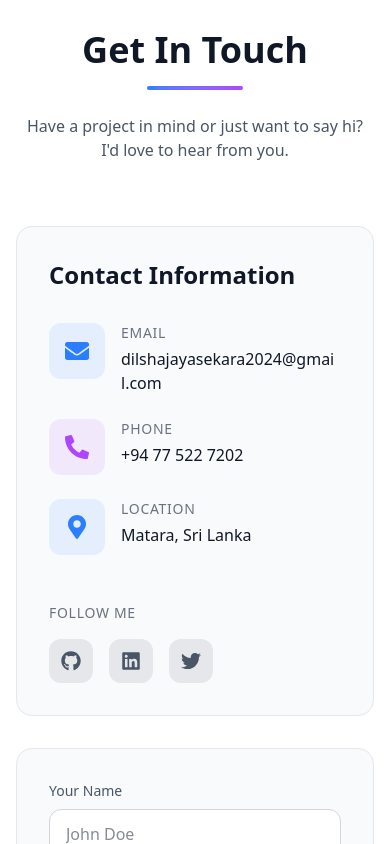
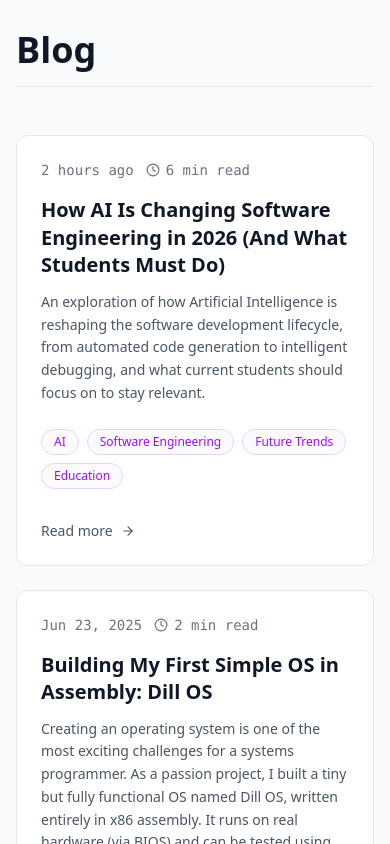
Before and after one commit to Dilsha0412/Myportfolio, a React (Vite) app: page / in a window 390 px wide. Shown: the part 5460-6304 px from the top of the page. Built offline with nearby package versions, Linux system fonts and the light colour scheme.

Commit message:
add blog.jsx for article listing

```diff
--- a/src/App.jsx
+++ b/src/App.jsx
@@ -4,6 +4,7 @@ import Hero from './components/Hero';
 import About from './components/About';
 import Skills from './components/Skills';
 import Projects from './components/Projects';
+import Blog from './components/Blog';
 import Contact from './components/Contact';
 import Footer from './components/Footer';
 import './App.css';
@@ -16,6 +17,7 @@ function App() {
       <About />
       <Skills />
       <Projects />
+      <Blog />
       <Contact />
       <Footer />
     </div>
--- /dev/null
+++ b/src/components/Blog.jsx
@@ -0,0 +1,89 @@
+import React from 'react';
+import { motion } from 'framer-motion';
+import { FiClock, FiArrowRight } from 'react-icons/fi';
+import { blogData } from '../data/portfolioData';
+
+const Blog = () => {
+  return (
+    <section id="blog" className="py-20 relative bg-gray-50 dark:bg-transparent transition-colors">
+      <div className="max-w-7xl mx-auto px-4 sm:px-6 lg:px-8">
+
+        {/* Header */}
+        <div className="mb-12">
+          <motion.h2
+            initial={{ opacity: 0, y: 20 }}
+            whileInView={{ opacity: 1, y: 0 }}
+            viewport={{ once: true }}
+            transition={{ duration: 0.5 }}
+            className="text-4xl md:text-5xl font-bold text-gray-900 dark:text-white mb-4 transition-colors"
+          >
+            {blogData.title}
+          </motion.h2>
+          <motion.div
+            initial={{ opacity: 0, scaleX: 0 }}
+            whileInView={{ opacity: 1, scaleX: 1 }}
+            viewport={{ once: true }}
+            transition={{ duration: 0.5, delay: 0.2 }}
+            className="h-[1px] w-full bg-gray-200 dark:bg-gray-800"
+          ></motion.div>
+        </div>
+
+        {/* Blog Grid */}
+        <div className="grid grid-cols-1 md:grid-cols-2 lg:grid-cols-3 gap-6">
+          {blogData.articles.map((article, index) => (
+            <motion.a
+              href={article.link}
+              target={article.link.startsWith('http') ? "_blank" : "_self"}
+              rel={article.link.startsWith('http') ? "noopener noreferrer" : ""}
+              key={article.id}
+              initial={{ opacity: 0, y: 30 }}
+              whileInView={{ opacity: 1, y: 0 }}
+              viewport={{ once: true }}
+              transition={{ duration: 0.5, delay: index * 0.1 }}
+              className="bg-white dark:bg-[#0b101e] rounded-xl border border-gray-200 dark:border-gray-800/60 p-6 flex flex-col group hover:border-blue-500/30 dark:hover:border-blue-500/30 transition-all duration-300 hover:-translate-y-2 hover:shadow-xl hover:shadow-blue-500/10 dark:hover:shadow-blue-900/20 cursor-pointer block"
+            >
+              {/* Date and Read Time */}
+              <div className="flex items-center text-sm text-gray-500 dark:text-gray-400 mb-4 font-mono">
+                <span>{article.date}</span>
+                <span className="mx-3 flex items-center">
+                  <FiClock className="mr-1.5" size={14} />
+                  {article.readTime}
+                </span>
+              </div>
+
+              {/* Title */}
+              <h3 className="text-xl font-bold text-gray-900 dark:text-white mb-3 leading-snug group-hover:text-blue-500 dark:group-hover:text-blue-400 transition-colors">
+                {article.title}
+              </h3>
+
+              {/* Description */}
+              <p className="text-gray-600 dark:text-gray-400 text-sm mb-6 flex-grow leading-relaxed">
+                {article.description}
+              </p>
+
+              {/* Tags */}
+              <div className="flex flex-wrap gap-2 mb-8">
+                {article.tags.map((tag, i) => (
+                  <span
+                    key={i}
+                    className="px-3 py-1 text-xs font-medium bg-purple-50/50 dark:bg-transparent text-purple-600 dark:text-[#9e82ff] border border-purple-200 dark:border-[#382a5c] rounded-full"
+                  >
+                    {tag}
+                  </span>
+                ))}
+              </div>
+
+              {/* Read More Link */}
+              <span className="mt-auto inline-flex items-center text-sm font-medium text-gray-600 dark:text-gray-400 group-hover:text-gray-900 dark:group-hover:text-white transition-colors">
+                Read more <FiArrowRight className="ml-2 group-hover:translate-x-1 transition-transform" />
+              </span>
+            </motion.a>
+          ))}
+        </div>
+
+      </div>
+    </section>
+  );
+};
+
+export default Blog;
--- a/src/components/Navbar.jsx
+++ b/src/components/Navbar.jsx
@@ -19,6 +19,7 @@ const Navbar = () => {
         <a href="#about" className="hover:text-blue-600 dark:hover:text-blue-400 transition-colors">About</a>
         <a href="#skills" className="hover:text-blue-600 dark:hover:text-blue-400 transition-colors">Skills</a>
         <a href="#projects" className="hover:text-blue-600 dark:hover:text-blue-400 transition-colors">Projects</a>
+        <a href="#blog" className="hover:text-blue-600 dark:hover:text-blue-400 transition-colors">Blog</a>
         <a href="#contact" className="hover:text-blue-600 dark:hover:text-blue-400 transition-colors">Contact</a>
 
         {/* Theme Toggle Button */}
--- a/src/data/portfolioData.js
+++ b/src/data/portfolioData.js
@@ -134,3 +134,36 @@ export const footerData = {
     { name: "Projects", url: "#projects" },
   ]
 };
+
+export const blogData = {
+  title: "Blog",
+  articles: [
+    {
+      id: 1,
+      date: "2 hours ago",
+      readTime: "6 min read",
+      title: "How AI Is Changing Software Engineering in 2026 (And What Students Must Do)",
+      description: "An exploration of how Artificial Intelligence is reshaping the software development lifecycle, from automated code generation to intelligent debugging, and what current students should focus on to stay relevant.",
+      tags: ["AI", "Software Engineering", "Future Trends", "Education"],
+      link: "https://medium.com/@dilshajayasekara/how-ai-is-changing-software-engineering-in-2026-and-what-students-must-do-b49e42c703ab"
+    },
+    {
+      id: 2,
+      date: "Jun 23, 2025",
+      readTime: "2 min read",
+      title: "Building My First Simple OS in Assembly: Dill OS",
+      description: "Creating an operating system is one of the most exciting challenges for a systems programmer. As a passion project, I built a tiny but fully functional OS named Dill OS, written entirely in x86 assembly. It runs on real hardware (via BIOS) and can be tested using emulators like QEMU.",
+      tags: ["Assembly", "Operating System", "x86", "QEMU"],
+      link: "https://medium.com/@dilshajayasekara/%EF%B8%8F-building-my-first-simple-os-in-assembly-dill-os-c18d64d50505"
+    },
+    /*{
+      id: 3,
+      date: "May 27, 2025",
+      readTime: "3 min read",
+      title: "Understanding Software Licenses: A Guide for Software Engineering Students",
+      description: "A clear and concise guide to understanding different types of software licenses, including open-source and proprietary models, and how they impact software development and distribution.",
+      tags: ["Software Engineering", "Licensing", "Open Source", "Legal Basics"],
+      link: "#"
+    }*/
+  ]
+};
```
